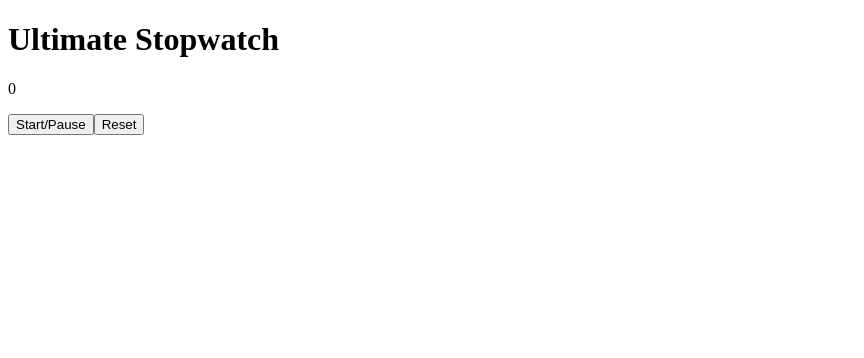
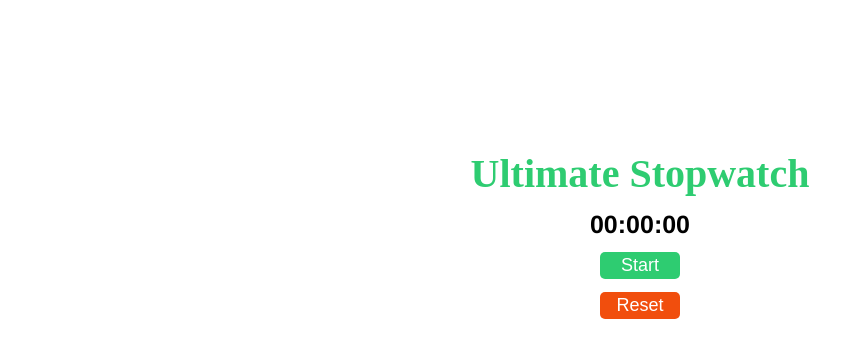
Before and after one commit to RakibRahman/ultimate-stopwatch, a React (Create React App) app: page / in a window 1280 px wide. Shown: the top 358 px of the page, without its empty margins (0-864 px from the left). Built offline with nearby package versions, Linux system fonts and the light colour scheme.

Commit message:
sound effect added

```diff
--- a/src/Stopwatch.js
+++ b/src/Stopwatch.js
@@ -1,31 +1,51 @@
-import React, { useState, useEffect, useRef } from "react";
+import React, { useState, useEffect } from "react";
+import "./Stopwatch.css";
+import Tick from "./tick.mp3";
 const Stopwatch = (_) => {
   const [timer, setTimer] = useState(0);
-  const [counter, setCounter] = useState(false);
-  const currentTime = useRef(0);
+  const [counter, setCounter] = useState(true);
+  const TickTock = new Audio(Tick);
   useEffect(() => (document.title = "Ultimate Stopwatch"));
   useEffect(() => {
     let interval = null;
-    if (counter) {
+    if (!counter) {
       interval = setInterval(() => {
-        currentTime.current++;
-        setTimer(currentTime.current++);
+        setTimer((t) => t + 1);
       }, 1000);
+      TickTock.play();
+      TickTock.loop = true;
     }
-    return () => clearInterval(interval);
+    return () => {
+      clearInterval(interval);
+      TickTock.pause();
+    };
   }, [counter]);
-  const resetStopwatch = () => {
+
+  const formattedTime = new Date(timer * 1000).toISOString().substr(11, 8);
+  const toggleStopwatch = (_) => {
+    setCounter((e) => !e);
+    const btn = document.querySelector("#toggleBtn");
+    if (btn.innerText === "Start") {
+      btn.innerText = "Pause";
+      btn.style.backgroundColor = "#d35400";
+    } else {
+      btn.innerText = "Start";
+      btn.style.backgroundColor = "#2ecc71";
+    }
+  };
+  const resetStopwatch = (_) => {
     setTimer(0);
   };
-  const startStopwatch = (_) => {
-    setCounter(!counter);
-  };
   return (
-    <div>
-      <h1>Ultimate Stopwatch</h1>
-      <p>{timer}</p>
-      <button onClick={startStopwatch}>Start/Pause</button>
-      <button onClick={resetStopwatch}>Reset</button>
+    <div className="wrapper">
+      <h1 className="title">Ultimate Stopwatch</h1>
+      <p className="watch">{formattedTime}</p>
+      <button id="toggleBtn" onClick={toggleStopwatch}>
+        Start
+      </button>
+      <button id="resetBtn" onClick={resetStopwatch}>
+        Reset
+      </button>
     </div>
   );
 };
```
Also changed, not shown: 1 other file (tests, documents, lock files or other folders).
